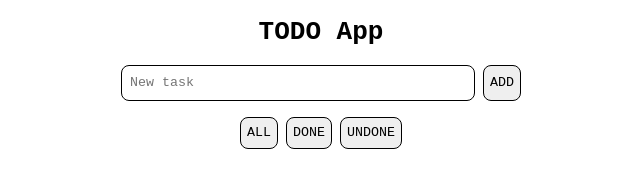
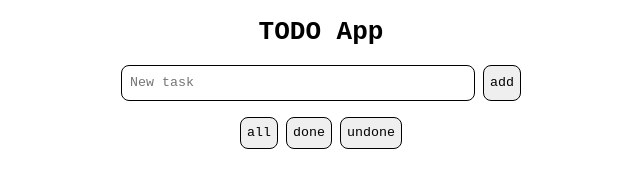
Before and after one commit to Biosaiber/projects, a plain HTML site: page project1/index.html in a window 1280 px wide. Shown: the full height of the page, 319-959 px from the left. Drawn offline with Linux system fonts and the light colour scheme.

Commit message:
lowercase buttons

```diff
--- a/project1/index.html
+++ b/project1/index.html
@@ -17,13 +17,13 @@
         <div id="app">
             <div class="newtask">
                 <input type="text" id="todo-input" placeholder="New task">
-                <button id="add-task">ADD</button>
+                <button id="add-task">add</button>
             </div>
             <div class="tasks_container">
                 <div class="task_filter">
-                    <button id="filter_all">ALL</button>
-                    <button id="filter_done">DONE</button>
-                    <button id="filter_undone">UNDONE</button>
+                    <button id="filter_all">all</button>
+                    <button id="filter_done">done</button>
+                    <button id="filter_undone">undone</button>
                 </div>
                 <div class="task_list">
                     <ul id="todo-list"></ul>
```
